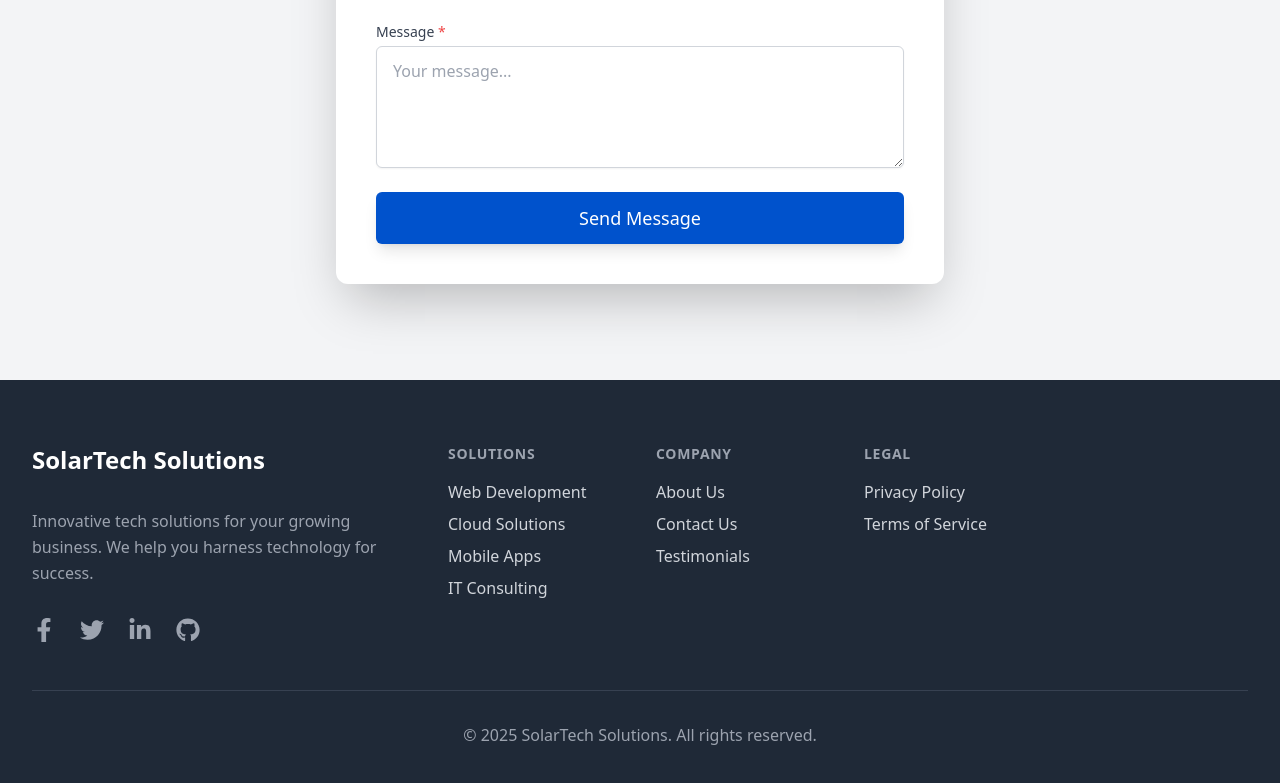
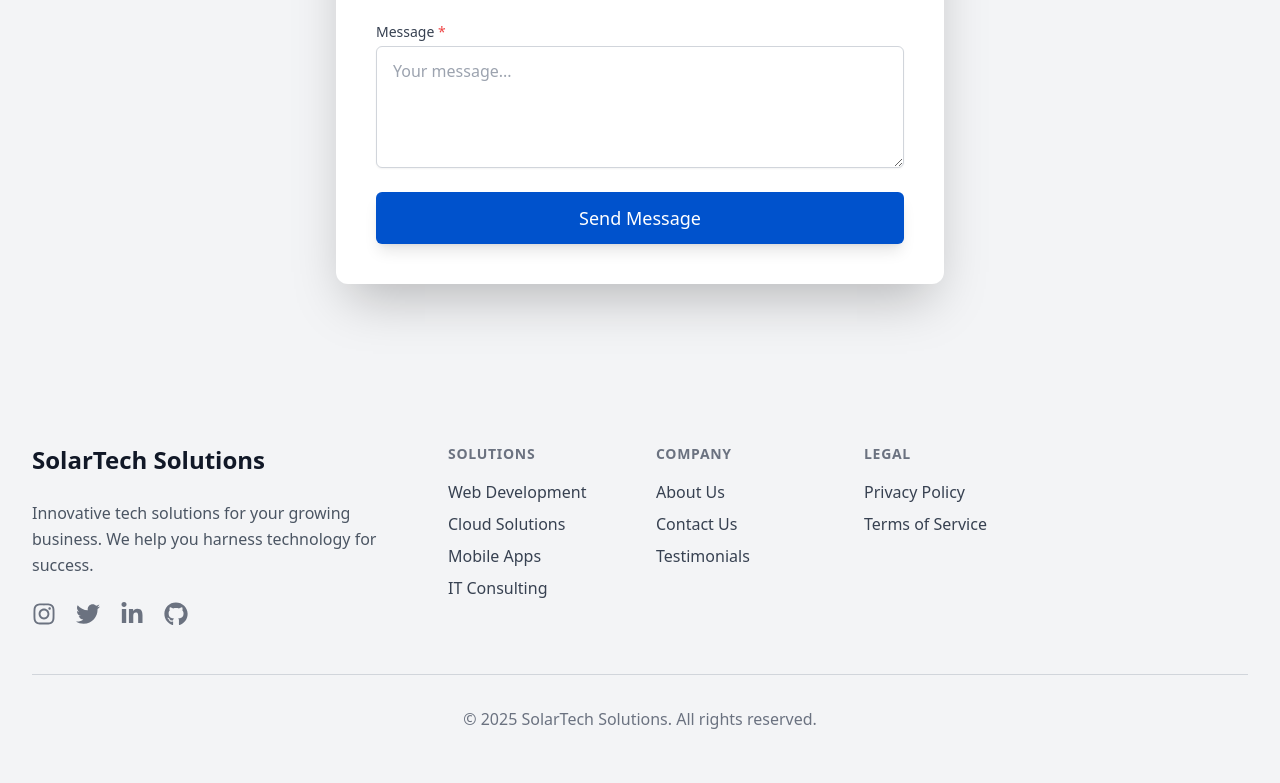
Before and after one commit to kyan9400/solartech-solutions, a React (Vite) app: page / in a window 1280 px wide. Shown: the part 4415-5198 px from the top of the page. Built offline with nearby package versions, Linux system fonts and the light colour scheme.

Commit message:
update footer

```diff
--- a/src/components/Footer.tsx
+++ b/src/components/Footer.tsx
@@ -1,9 +1,4 @@
-// src/components/Footer.tsx
-// Removed: import React from 'react'; // Not needed
-
-// 1. Import desired social media icons from react-icons
-// Example: Using Font Awesome icons (fa)
-import { FaFacebookF, FaTwitter, FaLinkedinIn, FaGithub } from "react-icons/fa";
+import { FaInstagram, FaTwitter, FaLinkedinIn, FaGithub } from "react-icons/fa";
 
 interface SocialLink {
   name: string;
@@ -14,12 +9,11 @@ interface SocialLink {
       titleId?: string;
       size?: string | number;
     }
-  >; // Updated type for react-icons
+  >;
 }
 
-// 2. Update socialLinksData to use the imported icon components
 const socialLinksData: SocialLink[] = [
-  { name: "Facebook", href: "#your-facebook-url", icon: FaFacebookF },
+  { name: "Instagram", href: "#your-instagram-url", icon: FaInstagram },
   { name: "Twitter", href: "#your-twitter-url", icon: FaTwitter },
   { name: "LinkedIn", href: "#your-linkedin-url", icon: FaLinkedinIn },
   { name: "GitHub", href: "#your-github-url", icon: FaGithub },
@@ -38,49 +32,45 @@ const footerNavigation = {
     { name: "Testimonials", href: "#testimonials" },
   ],
   legal: [
-    { name: "Privacy Policy", href: "#" }, // Placeholder link
-    { name: "Terms of Service", href: "#" }, // Placeholder link
+    { name: "Privacy Policy", href: "#" },
+    { name: "Terms of Service", href: "#" },
   ],
 };
 
 const Footer = () => {
   return (
     <footer
-      className="bg-gray-800 dark:bg-slate-900 text-gray-300 dark:text-gray-400"
+      className="bg-gray-100 text-gray-700 dark:bg-slate-900 dark:text-gray-300 transition-colors duration-500"
       aria-labelledby="footer-heading"
     >
       <h2 id="footer-heading" className="sr-only">
         Footer
       </h2>
+
       <div className="max-w-7xl mx-auto py-12 px-4 sm:px-6 lg:py-16 lg:px-8">
         <div className="xl:grid xl:grid-cols-3 xl:gap-8">
-          <div className="space-y-8 xl:col-span-1 mb-10 xl:mb-0">
-            <h3 className="text-2xl font-semibold text-white">
+          <div className="space-y-6 xl:col-span-1 mb-10 xl:mb-0">
+            <h3 className="text-2xl font-semibold text-gray-900 dark:text-white">
               SolarTech Solutions
             </h3>
-            <p className="text-gray-400 dark:text-gray-500 text-base leading-relaxed">
+            <p className="text-gray-600 dark:text-gray-400 text-base leading-relaxed">
               Innovative tech solutions for your growing business. We help you
               harness technology for success.
             </p>
-            <div className="flex space-x-6">
+            <div className="flex space-x-5">
               {socialLinksData.map((item) => {
                 const IconComponent = item.icon;
                 return (
                   <a
                     key={item.name}
                     href={item.href}
-                    className="text-gray-400 hover:text-gray-300 dark:hover:text-white transition-colors duration-200"
-                    target="_blank" // Good practice for external social links
-                    rel="noopener noreferrer" // Security for target="_blank"
+                    className="text-gray-500 hover:text-pink-500 dark:hover:text-pink-400 transition-colors duration-300"
+                    target="_blank"
+                    rel="noopener noreferrer"
                   >
                     <span className="sr-only">{item.name}</span>
-                    {IconComponent ? (
+                    {IconComponent && (
                       <IconComponent className="h-6 w-6" aria-hidden="true" />
-                    ) : (
-                      // Fallback text, though now we expect icons
-                      <span className="text-xs uppercase font-semibold tracking-wider">
-                        {item.name.substring(0, 2)}
-                      </span>
                     )}
                   </a>
                 );
@@ -91,15 +81,15 @@ const Footer = () => {
           <div className="mt-12 grid grid-cols-2 gap-8 xl:mt-0 xl:col-span-2">
             <div className="md:grid md:grid-cols-2 md:gap-8">
               <div>
-                <h3 className="text-sm font-semibold text-gray-400 tracking-wider uppercase dark:text-gray-300">
+                <h3 className="text-sm font-semibold text-gray-500 dark:text-gray-300 uppercase tracking-wider">
                   Solutions
                 </h3>
-                <ul role="list" className="mt-4 space-y-2">
+                <ul className="mt-4 space-y-2">
                   {footerNavigation.solutions.map((item) => (
                     <li key={item.name}>
                       <a
                         href={item.href}
-                        className="text-base text-gray-300 hover:text-white dark:hover:text-gray-100 transition-colors duration-200"
+                        className="text-base text-gray-700 hover:text-blue-600 dark:text-gray-300 dark:hover:text-blue-400 transition"
                       >
                         {item.name}
                       </a>
@@ -108,15 +98,15 @@ const Footer = () => {
                 </ul>
               </div>
               <div className="mt-12 md:mt-0">
-                <h3 className="text-sm font-semibold text-gray-400 tracking-wider uppercase dark:text-gray-300">
+                <h3 className="text-sm font-semibold text-gray-500 dark:text-gray-300 uppercase tracking-wider">
                   Company
                 </h3>
-                <ul role="list" className="mt-4 space-y-2">
+                <ul className="mt-4 space-y-2">
                   {footerNavigation.company.map((item) => (
                     <li key={item.name}>
                       <a
                         href={item.href}
-                        className="text-base text-gray-300 hover:text-white dark:hover:text-gray-100 transition-colors duration-200"
+                        className="text-base text-gray-700 hover:text-blue-600 dark:text-gray-300 dark:hover:text-blue-400 transition"
                       >
                         {item.name}
                       </a>
@@ -125,17 +115,17 @@ const Footer = () => {
                 </ul>
               </div>
             </div>
-            <div className="md:grid md:grid-cols-1 md:gap-8">
+
             <div>
-                <h3 className="text-sm font-semibold text-gray-400 tracking-wider uppercase dark:text-gray-300">
+              <h3 className="text-sm font-semibold text-gray-500 dark:text-gray-300 uppercase tracking-wider">
                 Legal
               </h3>
-                <ul role="list" className="mt-4 space-y-2">
+              <ul className="mt-4 space-y-2">
                 {footerNavigation.legal.map((item) => (
                   <li key={item.name}>
                     <a
                       href={item.href}
-                        className="text-base text-gray-300 hover:text-white dark:hover:text-gray-100 transition-colors duration-200"
+                      className="text-base text-gray-700 hover:text-blue-600 dark:text-gray-300 dark:hover:text-blue-400 transition"
                     >
                       {item.name}
                     </a>
@@ -145,10 +135,9 @@ const Footer = () => {
             </div>
           </div>
         </div>
-        </div>
 
-        <div className="mt-12 border-t border-gray-700 dark:border-gray-600 pt-8">
-          <p className="text-base text-gray-400 dark:text-gray-500 xl:text-center">
+        <div className="mt-12 border-t border-gray-300 dark:border-gray-700 pt-8">
+          <p className="text-base text-gray-500 dark:text-gray-400 text-center">
             &copy; {new Date().getFullYear()} SolarTech Solutions. All rights
             reserved.
           </p>
```
Lines whose indentation alone changed are shown as unchanged.
